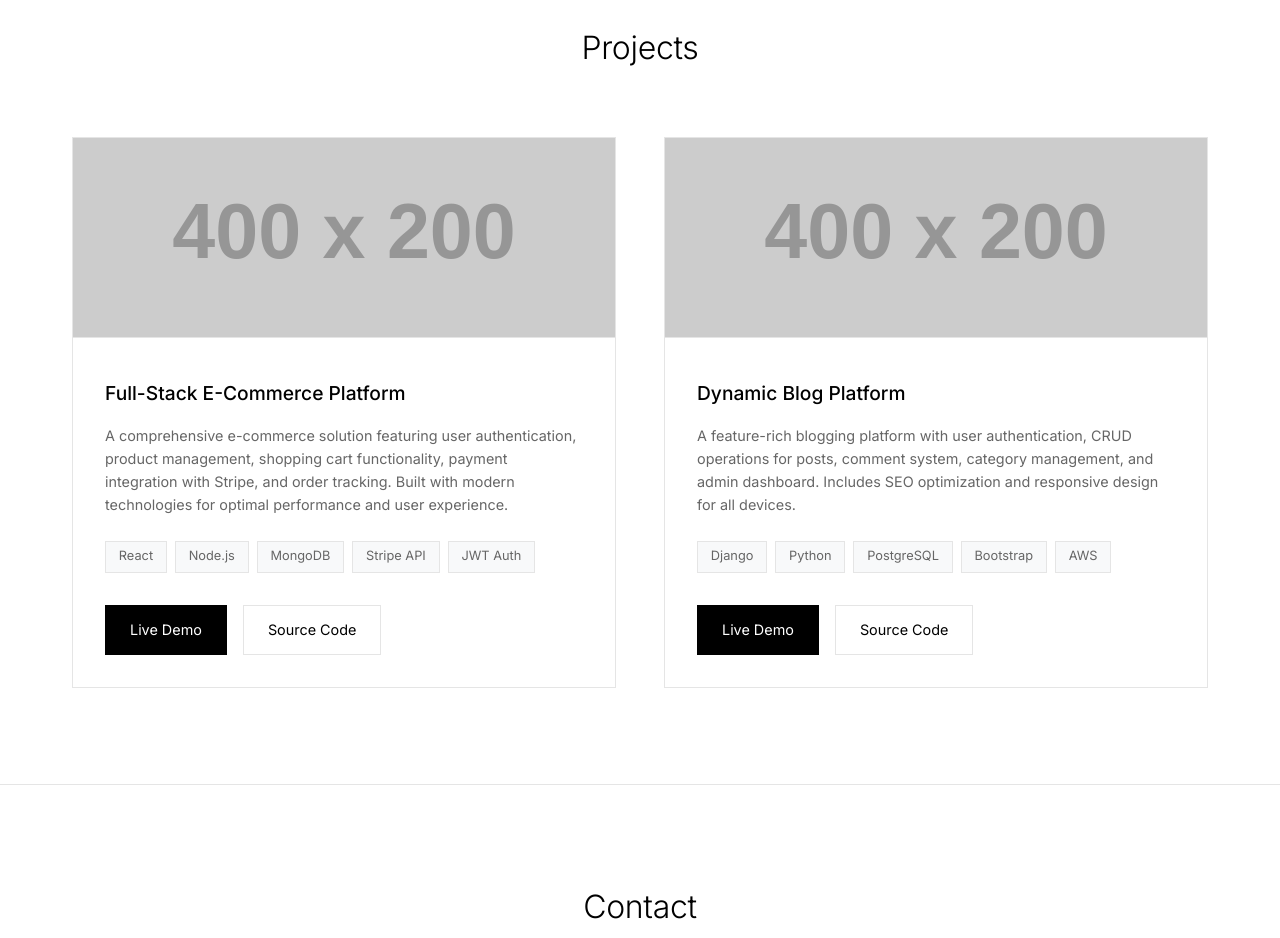
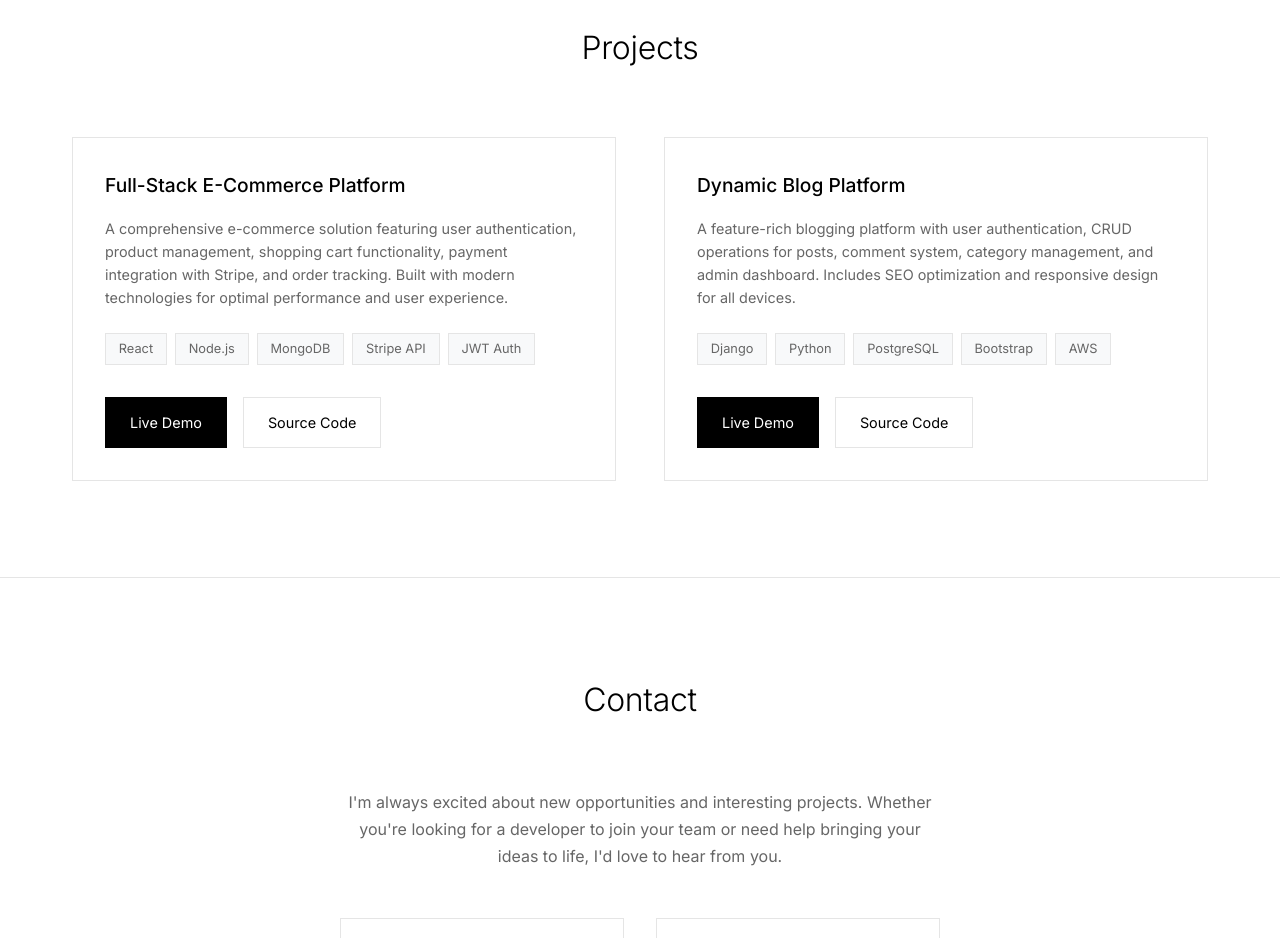
Before and after one commit to sayedibrahim4u/sayedibrahim4u.github.io, a plain HTML site: page index.html in a window 1280 px wide. Shown: the part 2100-3038 px from the top of the page. Drawn offline with Linux system fonts and the light colour scheme; placeholder pictures from the web are drawn by us.

Commit message:
Update index.html

```diff
--- a/index.html
+++ b/index.html
@@ -560,7 +560,7 @@
             <h2 class="section-title">Projects</h2>
             <div class="projects-grid">
                 <div class="project-card">
-                    <img src="https://via.placeholder.com/400x200/f8f9fa/666666?text=E-Commerce" alt="E-commerce Store Project" class="project-image" />
+
                     <div class="project-content">
                         <h3 class="project-title">Full-Stack E-Commerce Platform</h3>
                         <p class="project-description">
@@ -584,7 +584,7 @@
                     </div>
                 </div>
                 <div class="project-card">
-                    <img src="https://via.placeholder.com/400x200/f8f9fa/666666?text=Blog+Platform" alt="Blog Platform Project" class="project-image" />
+
                     <div class="project-content">
                         <h3 class="project-title">Dynamic Blog Platform</h3>
                         <p class="project-description">
```
